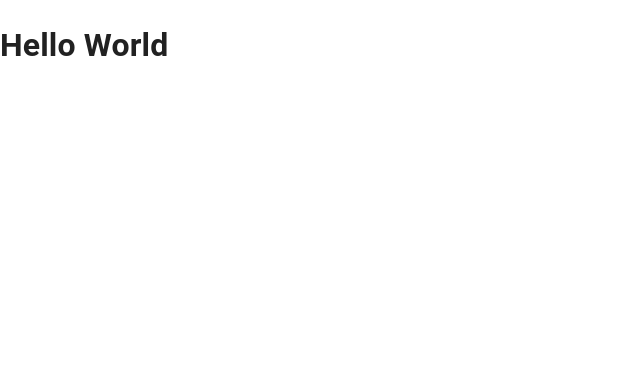
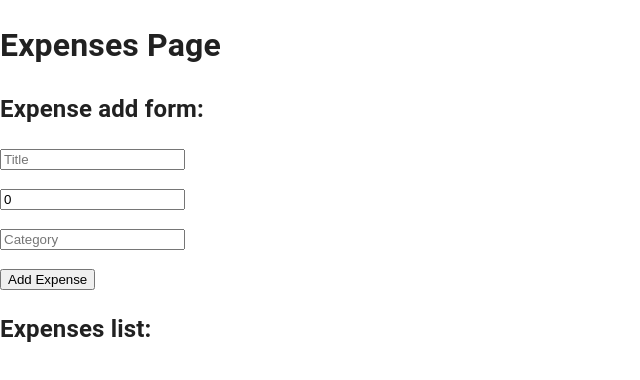
Before and after one commit to kubmari/ExpensesManagerUI, a React (Vite) app: page / in a window 1280 px wide. Shown: the top 380 px of the page, without its empty margins (0-640 px from the left). Built offline with nearby package versions, Linux system fonts and the light colour scheme.

Commit message:
W2: Add expense form and display expenses

```diff
--- a/package.json
+++ b/package.json
@@ -14,7 +14,8 @@
     "@emotion/styled": "^11.14.1",
     "@mui/material": "^9.5.0",
     "react": "^19.3.1",
-    "react-dom": "^19.3.1"
+    "react-dom": "^19.3.1",
+    "react-hook-form": "^7.91.0"
   },
   "devDependencies": {
     "@babel/core": "^7.29.7",
--- a/src/App.tsx
+++ b/src/App.tsx
@@ -1,8 +1,9 @@
+import ExpensesPage from '@/pages/ExpensesPage'
 function App() {
 
   return (
     <>
-      <h1>Hello World</h1>
+      <ExpensesPage />
     </>
   )
 }
--- /dev/null
+++ b/src/pages/ExpensesPage.tsx
@@ -0,0 +1,92 @@
+import { useForm } from "react-hook-form";
+import { useState } from "react";
+
+class Expense {
+    id: string;
+    title: string;
+    amount: number;
+    category: string;
+
+    constructor(id: string, title: string, amount: number, category: string) {
+        this.id = id;
+        this.title = title;
+        this.amount = amount;
+        this.category = category;
+    }
+}
+
+function ExpenseForm({ onAddExpense }: { onAddExpense: (expense: Expense) => void }) {
+    const onSubmit = (data: { title: string; amount: number; category: string }) => {
+        const newExpense = new Expense(
+            crypto.randomUUID(),
+            data.title,
+            data.amount,
+            data.category
+        );
+        onAddExpense(newExpense);
+        reset();
+    };
+    const { register, handleSubmit, formState: { errors }, reset } = useForm({
+        defaultValues: {
+            title: "",
+            amount: 0,
+            category: ""
+        }
+    });
+
+    return (
+        <form onSubmit={handleSubmit(onSubmit)}>
+            <p>
+                <input
+                    {...register("title", {
+                        required: "Title is required",
+                        minLength: {
+                            value: 2,
+                            message: "Title must be at least 2 characters long"
+                        }
+                    })}
+                    placeholder="Title" />
+                {errors.title && <span style={{ color: "red" }}>{String(errors.title?.message)}</span>}
+            </p>
+            <p>
+                <input type="number"
+                    {...register("amount", {
+                        required: "Amount is required",
+                        valueAsNumber: true,
+                        validate: (value) => value > 0 || "Amount must be greater than 0"
+                    })} placeholder="Amount" />
+                {errors.amount && <span style={{ color: "red" }}>{String(errors.amount?.message)}</span>}
+            </p>
+            <p>
+                <input {...register("category", {
+                    required: "Category is required"
+                })} placeholder="Category" />
+                {errors.category && <span style={{ color: "red" }} >{String(errors.category?.message)}</span>}
+            </p>
+            <button type="submit">Add Expense</button>
+        </form>
+    )
+}
+
+function ExpensesPage() {
+    const [expenses, setExpenses] = useState<Expense[]>([]);
+    return (
+        <div>
+            <h1>Expenses Page</h1>
+            <h2>Expense add form:</h2>
+            <ExpenseForm onAddExpense={(expense) => setExpenses([...expenses, expense])} />
+            <h2>Expenses list:</h2>
+            <ul>
+                {expenses.map((expense) => (
+                    <li key={expense.id}>
+                        <span style={{ marginRight: "10px" }}>Title: {expense.title}</span>
+                        <span style={{ marginRight: "10px" }}>Amount: {expense.amount}</span>
+                        <span style={{ marginRight: "10px" }}>Category: {expense.category}</span>
+                    </li>
+                ))}
+            </ul>
+        </div>
+    )
+}
+
+export default ExpensesPage
```
Also changed, not shown: 1 other file (tests, documents, lock files or other folders).
